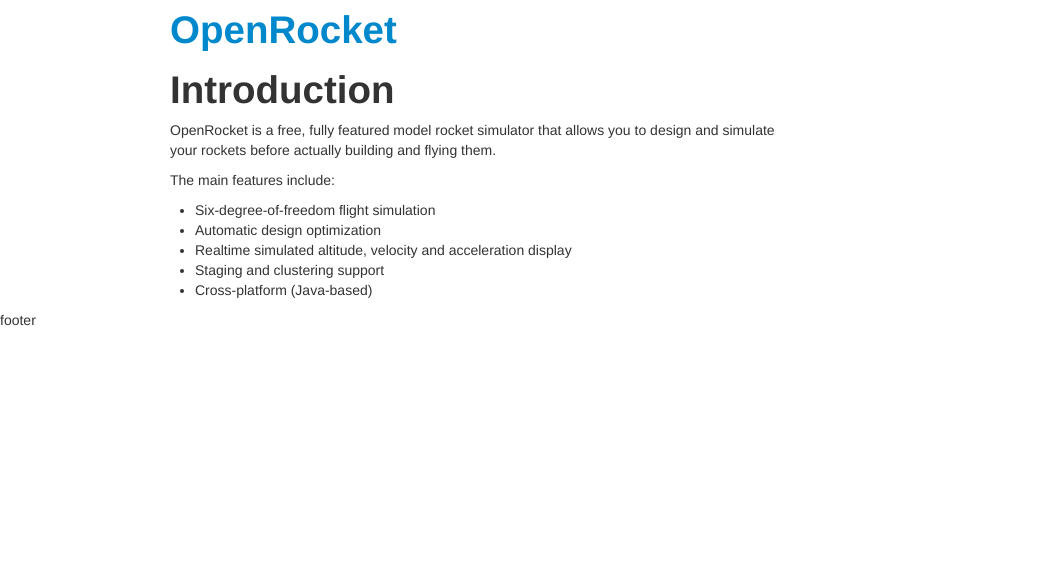
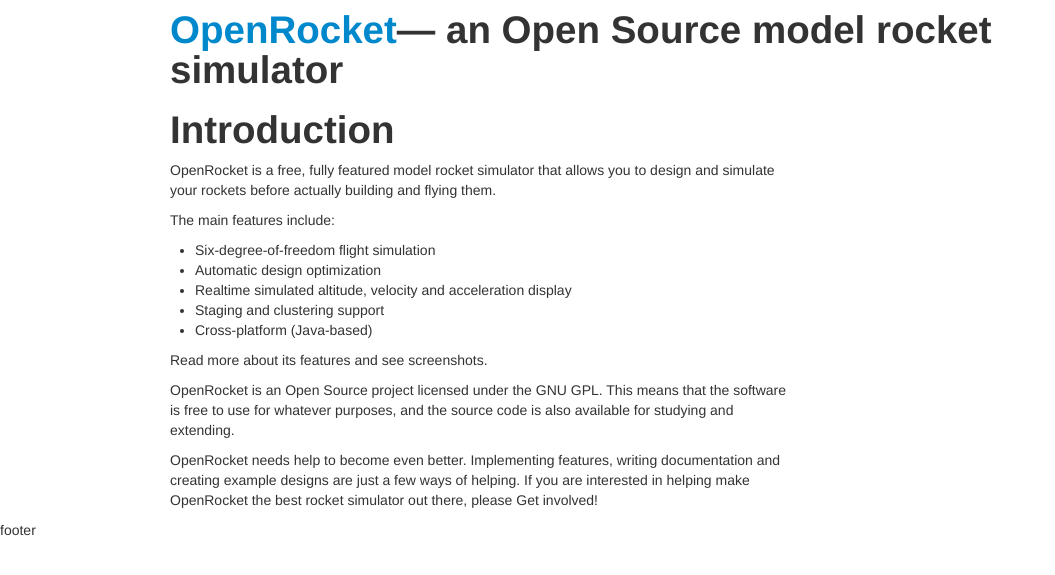
Before and after one commit to openrocket/openrocket.github.io, a Jekyll site: the page built from index.markdown, in a window 1280 px wide. Shown: the top 575 px of the page, without its empty margins (0-1055 px from the left). Built offline with Jekyll 4.4.1, drawn with Linux system fonts in a browser that asks for light colours.

Commit message:
dropping in some more content to play with

```diff
--- a/_layouts/base.html
+++ b/_layouts/base.html
@@ -10,7 +10,7 @@
  <div class="wrapper">
   <div id="header">
    <div class="container">
-    <h1><a href="/">OpenRocket</a></h1>
+    <h1><a href="/">OpenRocket</a><span class="tagline">— an Open Source model rocket simulator</span></h1>
    </div>
   </div>
   <div id="content">
--- a/index.markdown
+++ b/index.markdown
@@ -2,7 +2,7 @@
 layout: base
 name: home
 permalink: /
-title: OpenRocket -- Free Rocket Simulation
+title: OpenRocket — an Open Source model rocket simulator
 ---
 
 # Introduction
@@ -16,3 +16,9 @@
  - Realtime simulated altitude, velocity and acceleration display
  - Staging and clustering support
  - Cross-platform (Java-based)
+
+Read more about its features and see screenshots.
+
+OpenRocket is an Open Source project licensed under the GNU GPL. This means that the software is free to use for whatever purposes, and the source code is also available for studying and extending.
+
+OpenRocket needs help to become even better. Implementing features, writing documentation and creating example designs are just a few ways of helping. If you are interested in helping make OpenRocket the best rocket simulator out there, please Get involved!
```
